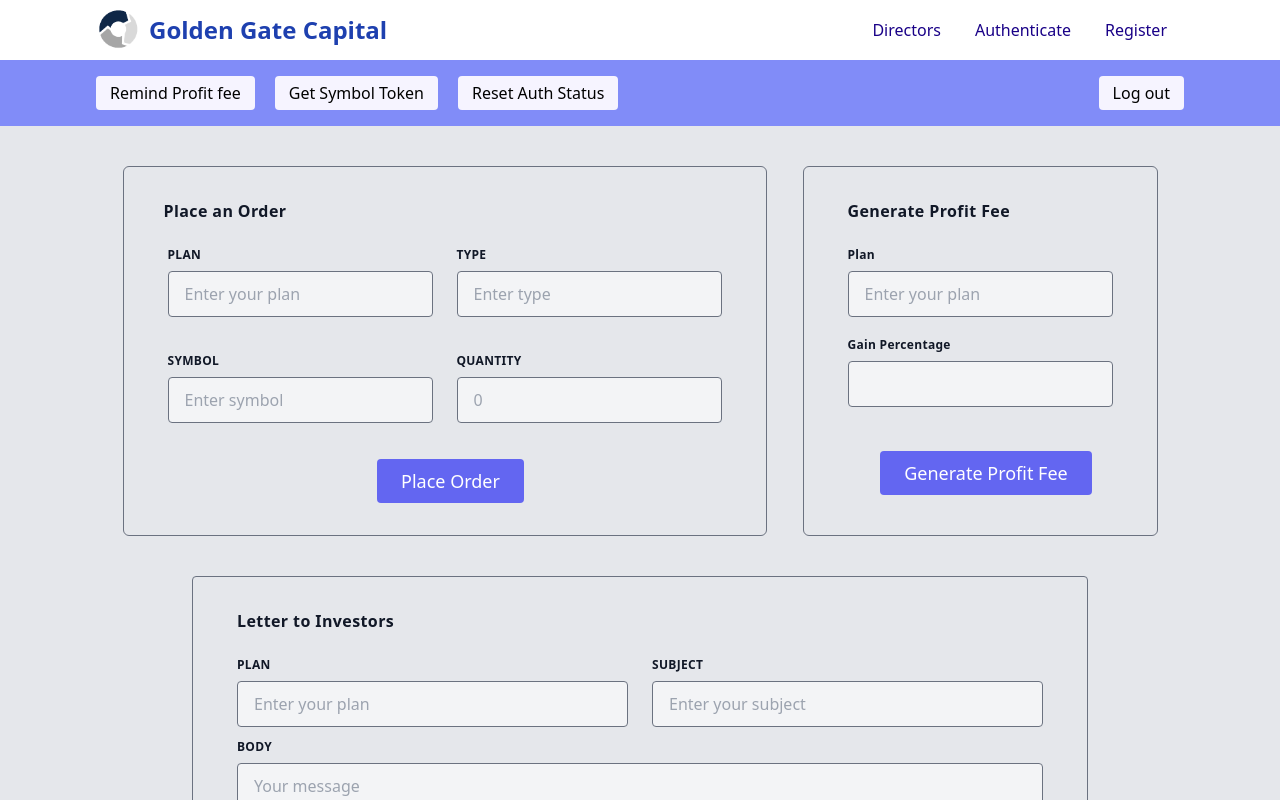
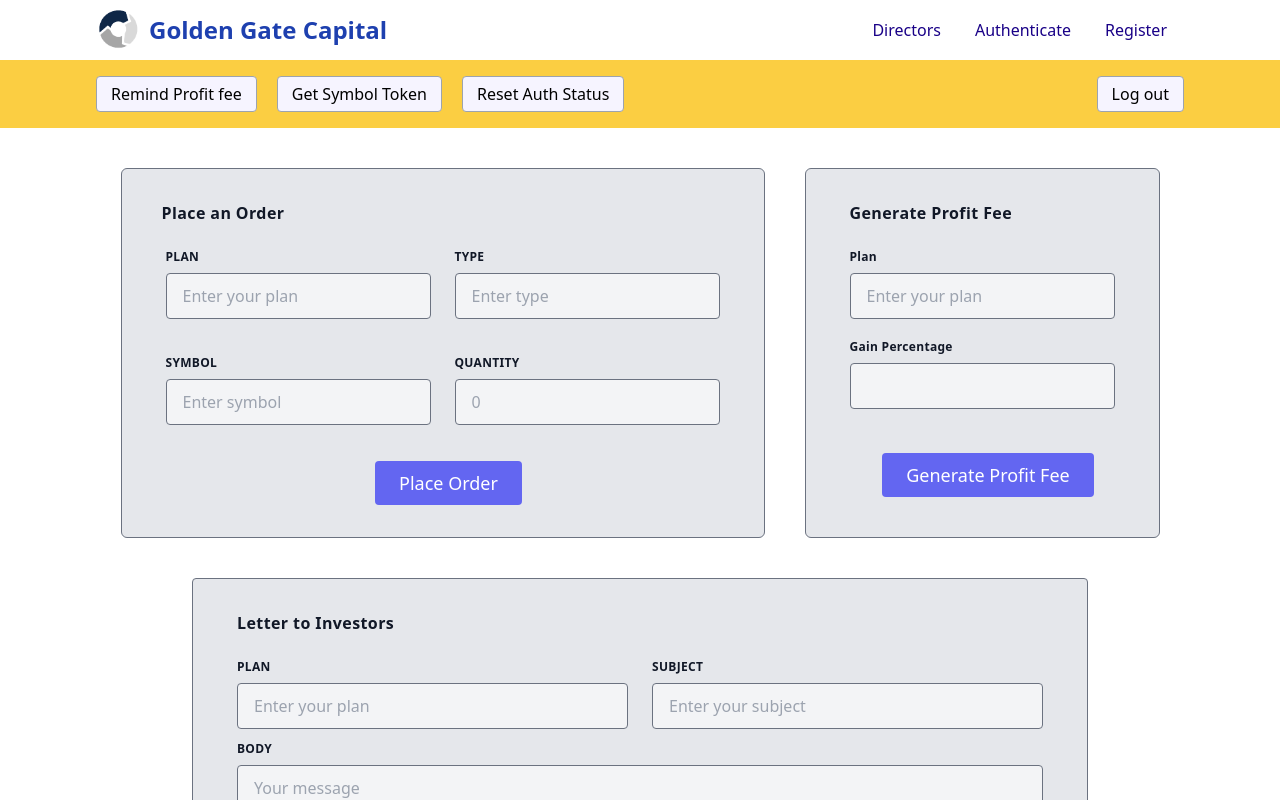
Before and after one commit to AbhiPatel10/goldengate, a Next.js app: page /directormain in a window 1280 px wide. Shown: the top 800 px of the page. Built offline with nearby package versions, Linux system fonts and the light colour scheme.

Commit message:
[UPDATE] Director main

```diff
--- a/components/Directormain.js
+++ b/components/Directormain.js
@@ -4,21 +4,21 @@
     return (
         <>
             <section>
-                <div className='bg-indigo-400 w-full Second-nav h-auto md:px-24 px-5 py-4'>
+                <div className='w-full Second-nav h-auto md:px-24 px-5 py-4'>
                     <ul className='gap-5 Second-nav-ul'>
-                        <li className='Second-nav-list cursor-pointer hover:bg-indigo-600 hover:text-white'>Remind Profit fee</li>
-                        <li className='Second-nav-list cursor-pointer hover:bg-indigo-600 hover:text-white'>Get Symbol Token</li>
-                        <li className='Second-nav-list cursor-pointer hover:bg-indigo-600 hover:text-white'>Reset Auth Status</li>
+                        <li className='Second-nav-list border-gray-400 border cursor-pointer hover:bg-indigo-600 hover:text-white'>Remind Profit fee</li>
+                        <li className='Second-nav-list border-gray-400 border cursor-pointer hover:bg-indigo-600 hover:text-white'>Get Symbol Token</li>
+                        <li className='Second-nav-list border-gray-400 border cursor-pointer hover:bg-indigo-600 hover:text-white'>Reset Auth Status</li>
                     </ul>
                     <ul>
-                        <li className='Second-nav-list-logout whitespace-nowrap cursor-pointer hover:bg-indigo-600 hover:text-white'>Log out</li>
+                        <li className='Second-nav-list-logout border-gray-400 border whitespace-nowrap cursor-pointer hover:bg-indigo-600 hover:text-white'>Log out</li>
                     </ul>
                 </div>
 
-                <div className='md:px-10 px-3 py-10 bg-gray-200'>
+                <div className='md:px-10 px-3 py-10 '>
 
                     <div className='w-full'>
-                        <div className='md:flex md:justify-center space-x-9 '>
+                        <div className='md:flex md:justify-center gap-10 '>
                             <div className='bg-gray-200 max-w-2xl p-8 rounded-md border border-gray-500'>
                                 <h1 className="block tracking-wide text-gray-900 text-base font-bold mb-6 ml-2" for="grid-last-name">Place an Order</h1>
                                 <form className="w-full m-auto">
@@ -55,7 +55,7 @@
                                     </div>
                                 </form>
                             </div>
-                            <div className='max-w-2xl bg-gray-200 p-8 rounded-md border border-gray-500'>
+                            <div className='max-w-none bg-gray-200 p-8 md:mt-0 mt-10 rounded-md border border-gray-500'>
                                 <form className="w-full m-auto">
                                     <div className="w-full flex flex-wrap mb-6">
                                         <div className="w-full px-3 ">
--- a/styles/globals.css
+++ b/styles/globals.css
@@ -79,6 +79,7 @@
   justify-content: space-between;
   /* flex-wrap: wrap; */
   /* white-space: ; */
+  background-color: rgb(250, 194, 19, 0.8);
 }
 .Second-nav-ul{
   flex-wrap: wrap;
```
